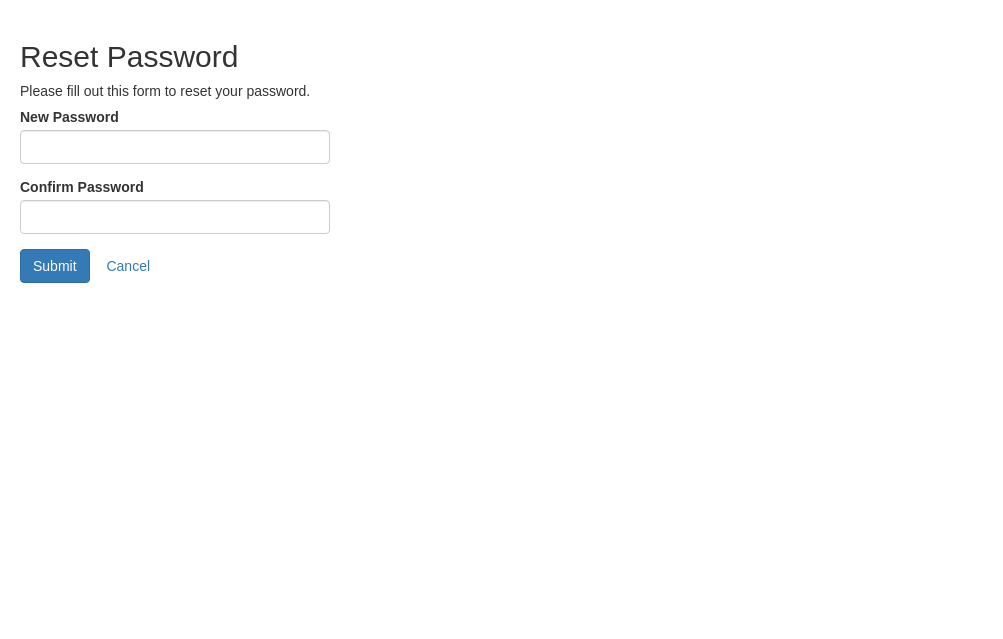
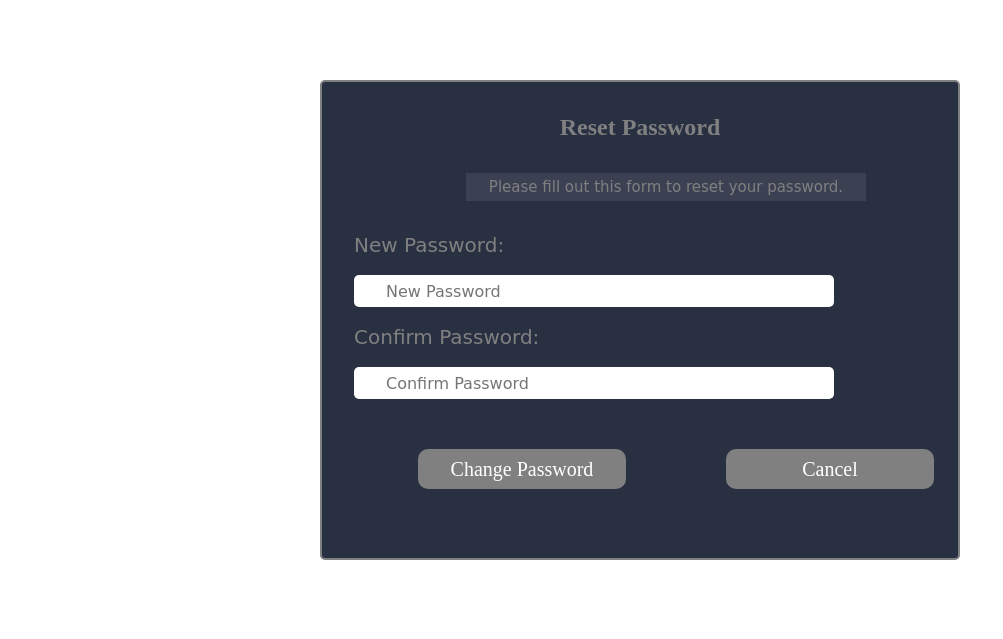
Before and after one commit to polaravivek/Infeleran_Support_Sysyem, a PHP site: page /merge/reset_password_section/reset_password.php in a window 1280 px wide. Shown: the top 639 px of the page, without its empty margins (0-1003 px from the left). Run offline with PHP 8.4, Linux system fonts and the light colour scheme; a user stored in the database is signed in.

Commit message:
added reset password with css

```diff
--- a/reset_password_section/reset_password.php
+++ b/reset_password_section/reset_password.php
@@ -74,46 +74,44 @@ if($_SERVER["REQUEST_METHOD"] == "POST"){
 }
 ?>
 
+
 <!DOCTYPE html>
-<html lang="en">
+<html>
 
 <head>
-    <meta charset="UTF-8">
-    <title>Reset Password</title>
-    <link rel="stylesheet" href="https://maxcdn.bootstrapcdn.com/bootstrap/3.3.7/css/bootstrap.css">
-    <style type="text/css">
-    body {
-        font: 14px sans-serif;
-    }
-
-    .wrapper {
-        width: 350px;
-        padding: 20px;
-    }
-    </style>
+    <meta charset="utf-8">
+    <title>Reset password</title>
+    <link rel="stylesheet" type="text/css" href="../styles/reset_pass_new.css">
 </head>
 
 <body>
-    <div class="wrapper">
-        <h2>Reset Password</h2>
-        <p>Please fill out this form to reset your password.</p>
+    <div class="card">
+        <div class="card-body">
+            <h2 class="card-title">Reset Password</h2>
+            <p class="card-text">Please fill out this form to reset your password.</p>
+
             <form action="<?php echo htmlspecialchars($_SERVER["PHP_SELF"]); ?>" method="POST">
-            <div class="form-group <?php echo (!empty($new_password_err)) ? 'has-error' : ''; ?>">
-                <label>New Password</label>
-                <input type="password" name="new_password" class="form-control" value="<?php echo $new_password; ?>">
+                <div class="<?php echo (!empty($new_password_err)) ? 'has-error' : ''; ?>">
+                    <label for="newPassword">New Password:</label><br><br>
+                    <input type="password" id="newPassword" name="new_password" title="New password"
+                        placeholder="New Password" value="<?php echo $new_password; ?>" /><br><br>
                     <span class="help-block"><?php echo $new_password_err; ?></span>
                 </div>
-            <div class="form-group <?php echo (!empty($confirm_password_err)) ? 'has-error' : ''; ?>">
-                <label>Confirm Password</label>
-                <input type="password" name="confirm_password" class="form-control">
+                <div class=" <?php echo (!empty($confirm_password_err)) ? 'has-error' : ''; ?>">
+                    <label for="confirmPassword">Confirm Password:</label><br><br>
+                    <input type="password" id="confirmPassword" name="confirm_password" title="Confirm new password"
+                        placeholder="Confirm Password" /><br><br>
                     <span class="help-block"><?php echo $confirm_password_err; ?></span>
                 </div>
-            <div class="form-group">
-                <input type="submit" class="btn btn-primary" value="Submit">
-                <a class="btn btn-link" href="../unsolved_section/fetch_questions.php">Cancel</a>
-            </div>
+                <button type="submit" value="Submit" class="btn-1">Change Password</button>
+                <a href="../unsolved_section/fetch_questions.php"><button class="btn-2">Cancel</button></a>
+
             </form>
         </div>
+    </div>
+
+
+
 </body>
 
 </html>
--- /dev/null
+++ b/styles/reset_pass_new.css
@@ -0,0 +1,66 @@
+*{
+	margin: 0px;
+	padding: 0px;
+	box-sizing: border-box;
+}
+.card{
+	border: 2px solid grey;
+	border-radius: 5px;
+	margin: 5rem 20rem;
+	height: 30rem;
+	background-color: #283042;
+	color: grey;
+}
+.card-title{
+	text-align: center;
+	margin: 2rem;
+}
+.card-text{
+	width: 25rem;
+	text-align: center;
+	margin: 0 9rem;
+	margin-bottom: 2rem;
+	background-color: #3c4053;
+	color: grey;
+	border: none;
+	padding: 5px;
+	font-family: cursive;
+	font-size: 15px;
+}
+label,input{
+	margin-left: 2rem;
+}
+label{
+	font-family: cursive;
+	font-size: 20px;
+	font-weight: 400;
+}
+input{
+	width: 30rem;
+	border: none;
+	height: 2rem;
+	color: black;
+	font-family: cursive;
+	font-size: 16px;
+	border-radius: 5px;
+	padding-left: 2rem;
+}
+.btn-1,.btn-2{
+	border: none;
+	border-radius: 10px;
+	overflow: hidden;
+	width: 13rem;
+	height: 2.5rem;
+	font-family: manrope;
+	font-size: 20px;
+	font-weight: 400;
+	margin-left: 6rem;
+	margin-top: 2rem;
+	background-color: grey;
+	color: white;
+	margin-bottom: 1rem;
+}
+
+.btn-1:hover,.btn-2:hover{
+	color: black;
+}
```
Lines whose indentation alone changed are shown as unchanged.
